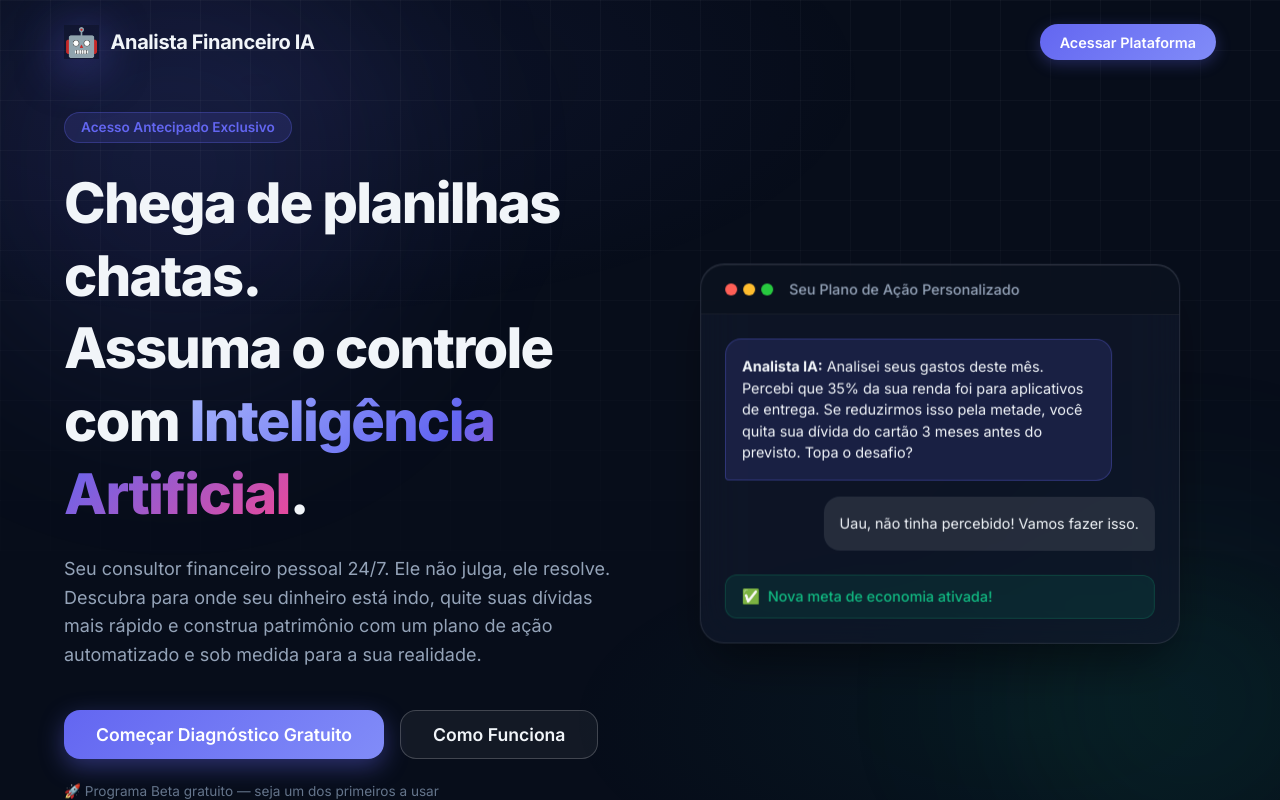
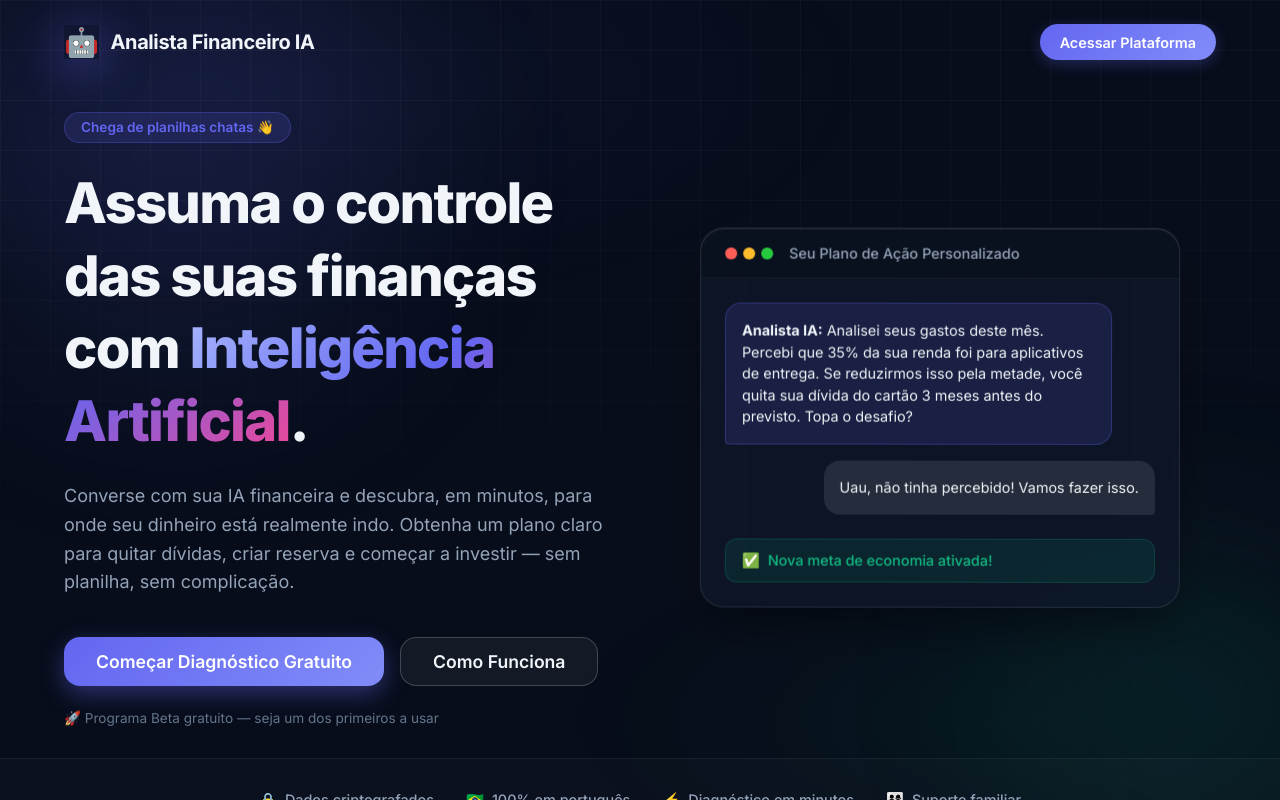
Before and after one commit to grampinelli1985-eng/AnalistaFinanceiro, a React (Vite) app: page / in a window 1280 px wide. Built offline with nearby package versions, Linux system fonts and the light colour scheme; no server answers.

Commit message:
melhorias na landing page

```diff
--- a/src/components/LandingPage.tsx
+++ b/src/components/LandingPage.tsx
@@ -177,13 +177,12 @@ const LandingPage: React.FC<LandingPageProps> = ({ onLoginClick }) => {
       {/* Hero Section */}
       <section className="hero-section">
         <div className="hero-content">
-          <div className="hero-badge">Acesso Antecipado Exclusivo</div>
+          <div className="hero-badge">Chega de planilhas chatas 👋</div>
           <h1 className="hero-title">
-            Chega de planilhas chatas.<br />
-            Assuma o controle com <span className="text-gradient">Inteligência Artificial</span>.
+            Assuma o controle das suas finanças com <span className="text-gradient">Inteligência Artificial</span>.
           </h1>
           <p className="hero-subtitle">
-            Seu consultor financeiro pessoal 24/7. Ele não julga, ele resolve. Descubra para onde seu dinheiro está indo, quite suas dívidas mais rápido e construa patrimônio com um plano de ação automatizado e sob medida para a sua realidade.
+            Converse com sua IA financeira e descubra, em minutos, para onde seu dinheiro está realmente indo. Obtenha um plano claro para quitar dívidas, criar reserva e começar a investir — sem planilha, sem complicação.
           </p>
           <div className="hero-actions">
             <button onClick={onLoginClick} className="btn btn-primary hero-btn">
```
